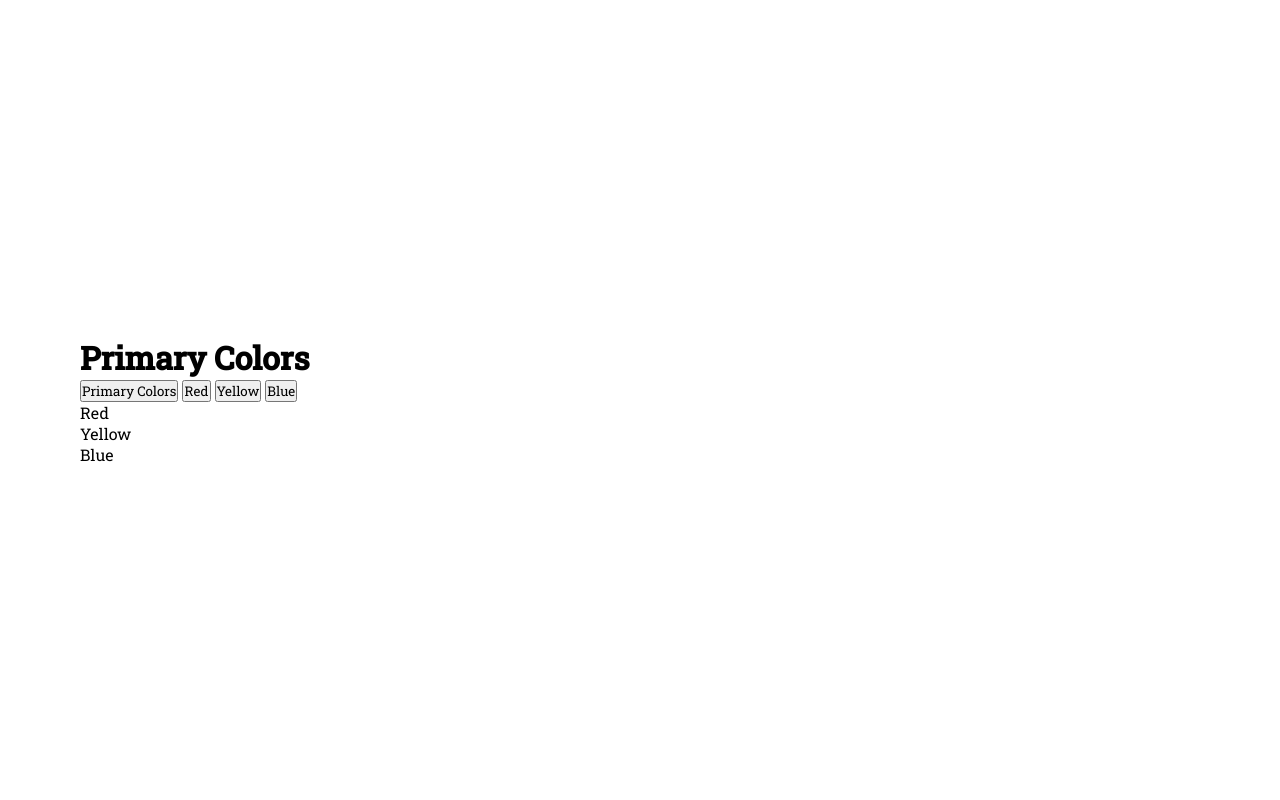
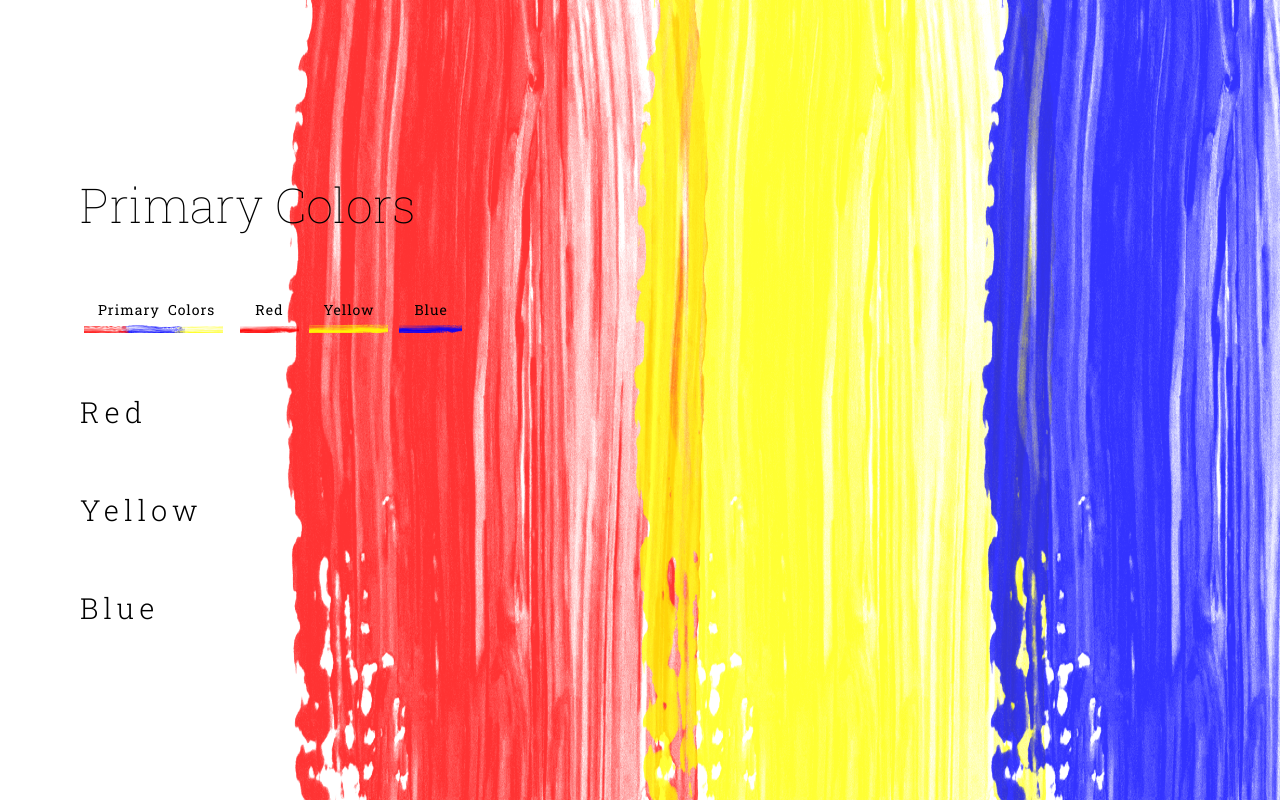
Before and after one commit to boroji/PrimaryColors, a plain HTML site: page index.html in a window 1280 px wide. Drawn offline with Linux system fonts and the light colour scheme.

Commit message:
added CSS styling and background images

```diff
--- a/style.css
+++ b/style.css
@@ -26,3 +26,84 @@ a:link, a:visited, a:active {
     text-decoration: none;
     color: #fff;
 }
+.background {
+    width: 100%;
+    height: 1080px;
+    background: url('primary-colors.png') no-repeat 95%/cover;
+    position: fixed;
+    top: 0;
+    left: 0;
+    z-index: -1;
+    transition: all 0.2s ease;
+}
+
+section {
+    width: 100%;
+    height: 1080px;
+    background: url('background-reverse.png');
+    position: fixed;
+    top: 0;
+    left: 0;
+    z-index: -1;
+    transition: all 0.2s ease;
+}
+
+h1 {
+    font-size: 48px;
+    font-weight: 100;
+}
+
+p {
+    font-weight: 300;
+    font-size: 29px;
+    padding-top: 60px;
+    letter-spacing: 5px;
+}
+
+@keyframes fade {
+    from {
+        opacity: 0;
+    }
+
+    to {
+        opacity: 1;
+    }
+}
+
+button {
+    border: none;
+    outline: none;
+    background-color: transparent;
+    margin-top: 50px;
+    padding: 14px 18px;
+    font-size: 14px;
+    color: #000000;
+    letter-spacing: 1px;
+    word-spacing: 4px;
+    cursor: pointer;
+    transition: all 0.2s ease;
+}
+
+button:hover {
+    transform: scale(1.1);
+}
+
+button:active {
+    transform: scale(0.9);
+}
+
+main button:nth-of-type(1) {
+    background: url('primary-colors-brush.png') no-repeat 29% 154%/ 91%;
+}
+
+main button:nth-of-type(2) {
+    background: url('red-brush.png') no-repeat 49% 104%/ 91%;
+}
+
+main button:nth-of-type(3) {
+    background: url('yellow-brush.png') no-repeat 49% 110%/ 91%;
+}
+
+main button:nth-of-type(4) {
+    background: url('blue-brush.png') no-repeat 49% 104%/ 91%;
+}
```
